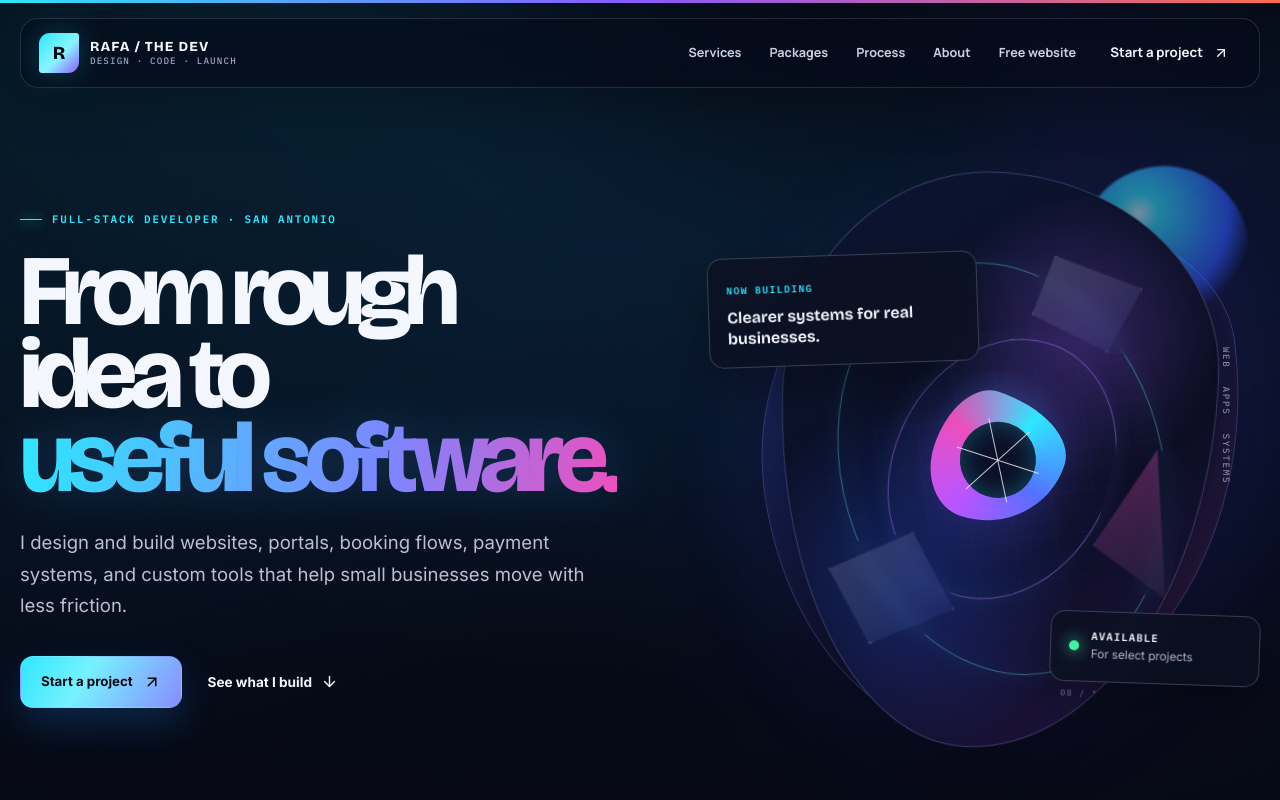
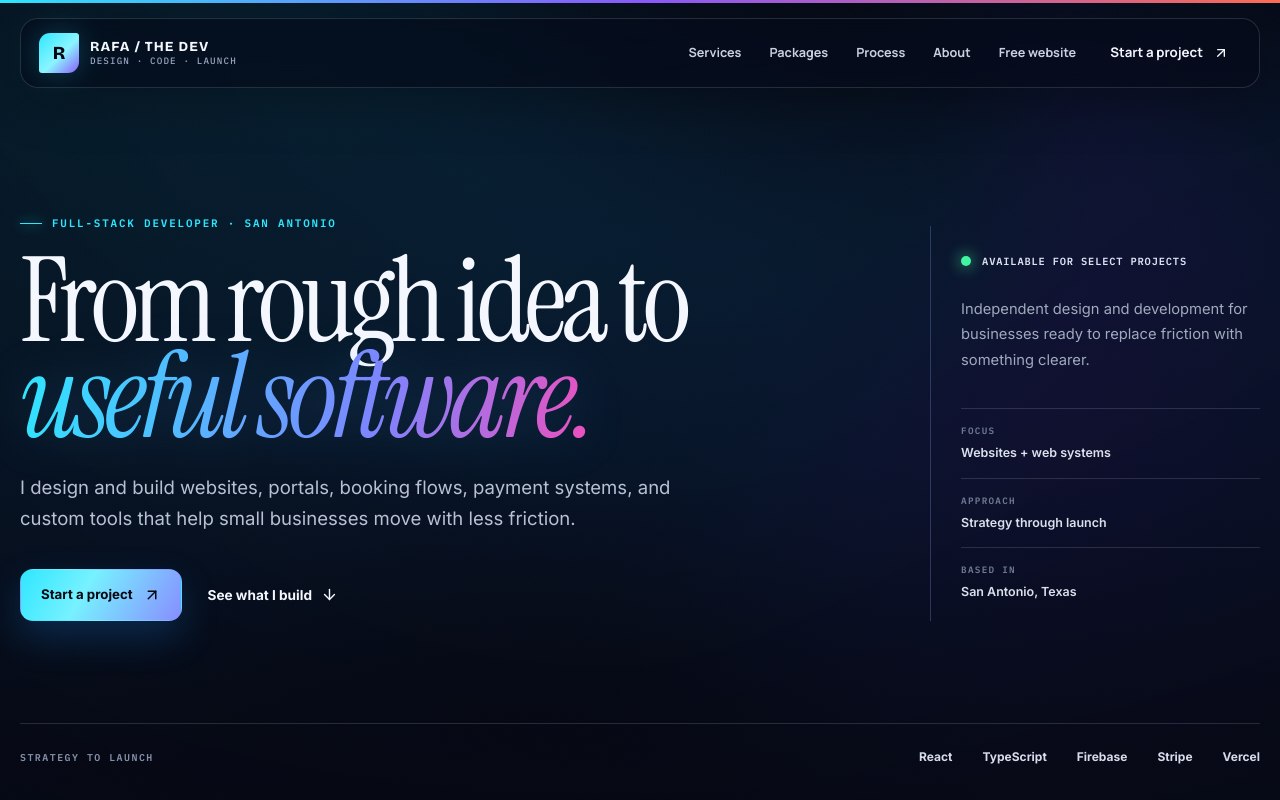
Before and after one commit to webdevRafa/rafa-the-dev, a React (Vite) app: page / in a window 1280 px wide. Shown: the top 800 px of the page. Built offline with nearby package versions, Linux system fonts and the light colour scheme; a web font is replaced by a local one.

Commit message:
Refine public site art direction

```diff
--- a/src/App.css
+++ b/src/App.css
@@ -12,6 +12,7 @@
   --rt-coral: #ff6c56;
   --rt-warm: #ffbd69;
   --rt-font-display: 'Bricolage Grotesque', 'Manrope', sans-serif;
+  --rt-font-editorial: 'Instrument Serif', Georgia, 'Times New Roman', serif;
   --rt-font-sans: 'Inter', 'Manrope', sans-serif;
   --rt-font-mono: 'IBM Plex Mono', 'DM Mono', monospace;
   --rt-radius-sm: 12px;
@@ -206,8 +207,8 @@ select:focus-visible { outline: 3px solid color-mix(in srgb, var(--rt-cyan) 55%,
 .contact-copy h2,
 .footer-callout h2 {
   margin: 16px 0 0;
-  font: 700 clamp(2.4rem, 5.4vw, 5.4rem)/0.95 var(--rt-font-display);
-  letter-spacing: -0.055em;
+  font: 400 clamp(2.7rem, 5.8vw, 5.8rem)/0.92 var(--rt-font-editorial);
+  letter-spacing: -0.035em;
 }
 .section-heading > p,
 .process-intro > p:last-child,
@@ -251,20 +252,20 @@ select:focus-visible { outline: 3px solid color-mix(in srgb, var(--rt-cyan) 55%,
 /* Hero */
 .hero-section {
   display: grid;
-  grid-template-columns: minmax(0, 1.04fr) minmax(430px, 0.96fr);
+  grid-template-columns: minmax(0, 1.42fr) minmax(270px, 0.58fr);
   grid-template-rows: 1fr auto;
-  gap: 48px 7vw;
-  align-items: center;
+  gap: 48px 8vw;
+  align-items: end;
   min-height: 100svh;
   padding-top: 140px;
   padding-bottom: 34px;
 }
-.hero-copy { position: relative; z-index: 2; padding-block: 70px; }
+.hero-copy { position: relative; z-index: 2; padding-block: 70px 54px; }
 .hero-copy h1 {
-  max-width: 780px;
+  max-width: 960px;
   margin: 22px 0 26px;
-  font: 720 clamp(4.3rem, 7.8vw, 8.1rem)/0.84 var(--rt-font-display);
-  letter-spacing: -0.075em;
+  font: 400 clamp(5rem, 9.2vw, 9.8rem)/0.82 var(--rt-font-editorial);
+  letter-spacing: -0.045em;
   text-wrap: balance;
 }
 .hero-copy h1 em {
@@ -275,119 +276,19 @@ select:focus-visible { outline: 3px solid color-mix(in srgb, var(--rt-cyan) 55%,
   background: linear-gradient(100deg, var(--rt-cyan), #7d85ff 62%, var(--rt-magenta));
   -webkit-background-clip: text;
   background-clip: text;
-  font-style: normal;
+  font-style: italic;
   filter: drop-shadow(0 0 24px rgba(66, 166, 255, 0.2));
 }
 .hero-intro { max-width: 690px; margin: 0; color: #b8c1d4; font-size: clamp(1.05rem, 1.45vw, 1.28rem); line-height: 1.7; }
 .hero-actions { display: flex; align-items: center; gap: 26px; margin-top: 34px; }
-.signal-board { position: relative; min-height: 640px; container-type: inline-size; }
-.signal-board::before {
-  content: '';
-  position: absolute;
-  inset: 11% 2% 8% 10%;
-  border: 1px solid rgba(142, 153, 255, 0.28);
-  border-radius: 48% 52% 61% 39% / 48% 31% 69% 52%;
-  background: linear-gradient(145deg, rgba(58, 89, 255, 0.3), rgba(25, 20, 75, 0.4) 55%, rgba(238, 79, 189, 0.18));
-  box-shadow: inset 0 0 90px rgba(255, 255, 255, 0.03), 0 0 100px rgba(74, 71, 255, 0.15);
-  transform: rotate(-7deg);
-}
-.signal-board__orb { position: absolute; top: 4%; right: 2%; width: 170px; aspect-ratio: 1; border-radius: 50%; background: radial-gradient(circle at 35% 28%, #d7fbff, var(--rt-cyan) 12%, var(--rt-blue) 55%, transparent 70%); opacity: 0.55; filter: blur(1px); }
-.signal-board__art {
-  position: absolute;
-  z-index: 2;
-  inset: 5% 8% 5% 13%;
-  overflow: hidden;
-  border-radius: 47% 53% 55% 45% / 39% 34% 66% 61%;
-  border: 1px solid rgba(177, 193, 255, 0.24);
-  background:
-    radial-gradient(circle at 50% 46%, rgba(46, 231, 255, 0.2), transparent 18%),
-    radial-gradient(circle at 68% 28%, rgba(165, 87, 255, 0.28), transparent 28%),
-    radial-gradient(circle at 30% 72%, rgba(49, 88, 255, 0.3), transparent 34%),
-    linear-gradient(145deg, #0c1534, #0a0d20 57%, #221343);
-  box-shadow: var(--rt-shadow);
-  transform: rotate(2deg);
-}
-.signal-board__mesh {
-  position: absolute;
-  inset: -10%;
-  opacity: 0.22;
-  background-image:
-    linear-gradient(rgba(168, 188, 255, 0.22) 1px, transparent 1px),
-    linear-gradient(90deg, rgba(168, 188, 255, 0.22) 1px, transparent 1px);
-  background-size: 38px 38px;
-  transform: rotate(-9deg) scale(1.1);
-  mask-image: radial-gradient(circle at center, black, transparent 73%);
-}
-.signal-board__loop {
-  position: absolute;
-  border: 1px solid rgba(97, 225, 255, 0.42);
-  border-radius: 50%;
-  box-shadow: inset 0 0 45px rgba(46, 231, 255, 0.04), 0 0 30px rgba(46, 231, 255, 0.06);
-}
-.signal-board__loop--outer { inset: 15% 12% 12% 14%; transform: rotate(-18deg); }
-.signal-board__loop--inner { inset: 28% 24% 25% 26%; border-color: rgba(185, 110, 255, 0.5); transform: rotate(25deg); }
-.signal-board__core {
-  position: absolute;
-  top: 50%;
-  left: 50%;
-  display: grid;
-  place-items: center;
-  width: 30%;
-  aspect-ratio: 1;
-  border-radius: 34% 66% 64% 36% / 55% 38% 62% 45%;
-  background: conic-gradient(from 25deg, var(--rt-cyan), #5470ff, #b855ff, var(--rt-magenta), var(--rt-cyan));
-  box-shadow: 0 0 68px rgba(101, 92, 255, 0.46);
-  transform: translate(-50%, -50%) rotate(16deg);
-}
-.signal-board__core::before {
-  content: '';
-  width: 58%;
-  aspect-ratio: 1;
-  border-radius: 50%;
-  background: #0b1027;
-  box-shadow: inset 0 0 24px rgba(46, 231, 255, 0.28);
-}
-.signal-board__core i {
-  position: absolute;
-  left: 17%;
-  width: 66%;
-  height: 1px;
-  background: rgba(240, 246, 255, 0.8);
-  transform-origin: center;
-}
-.signal-board__core i:nth-child(1) { transform: rotate(0deg); }
-.signal-board__core i:nth-child(2) { transform: rotate(60deg); }
-.signal-board__core i:nth-child(3) { transform: rotate(120deg); }
-.signal-board__shard {
-  position: absolute;
-  display: block;
-  border: 1px solid rgba(225, 234, 255, 0.28);
-  background: linear-gradient(145deg, rgba(255, 255, 255, 0.14), rgba(76, 112, 255, 0.08));
-  backdrop-filter: blur(8px);
-}
-.signal-board__shard--one { top: 15%; right: 19%; width: 24%; height: 15%; clip-path: polygon(12% 0, 100% 20%, 78% 100%, 0 72%); transform: rotate(8deg); }
-.signal-board__shard--two { bottom: 18%; left: 13%; width: 27%; height: 18%; clip-path: polygon(0 22%, 76% 0, 100% 80%, 24% 100%); transform: rotate(-11deg); }
-.signal-board__shard--three { right: 7%; bottom: 28%; width: 19%; height: 25%; clip-path: polygon(50% 0, 100% 100%, 0 75%); background: linear-gradient(145deg, rgba(238, 79, 189, 0.34), rgba(255, 255, 255, 0.04)); transform: rotate(11deg); }
-.signal-board__coordinate { position: absolute; right: 12%; bottom: 9%; color: rgba(221, 230, 255, 0.46); font: 500 0.52rem var(--rt-font-mono); letter-spacing: 0.16em; }
-.signal-card {
-  position: absolute;
-  z-index: 4;
-  padding: 17px 18px;
-  border: 1px solid rgba(230, 237, 255, 0.21);
-  border-radius: 15px;
-  background: rgba(10, 15, 32, 0.8);
-  box-shadow: 0 20px 52px rgba(0, 0, 0, 0.34);
-  backdrop-filter: blur(16px);
-}
-.signal-card--top { top: 18%; left: 0; width: min(270px, 54%); transform: rotate(-2deg); }
-.signal-card--top span { color: var(--rt-cyan); font: 600 0.61rem var(--rt-font-mono); letter-spacing: 0.14em; }
-.signal-card--top strong { display: block; margin-top: 8px; font: 650 1rem/1.3 var(--rt-font-display); }
-.signal-card--bottom { right: 0; bottom: 15%; display: flex; align-items: center; gap: 12px; min-width: 210px; transform: rotate(2deg); }
-.signal-card--bottom div { display: grid; gap: 3px; }
-.signal-card--bottom strong { font: 650 0.67rem var(--rt-font-mono); letter-spacing: 0.1em; }
-.signal-card--bottom small { color: var(--rt-muted); font-size: 0.73rem; }
 .live-dot { width: 10px; height: 10px; border-radius: 50%; background: #42f5a1; box-shadow: 0 0 15px #42f5a1; }
-.signal-board__rail { position: absolute; z-index: 4; right: -35px; top: 42%; display: flex; gap: 18px; color: rgba(255, 255, 255, 0.48); font: 500 0.58rem var(--rt-font-mono); letter-spacing: 0.18em; transform: rotate(90deg); }
+.hero-context { align-self: end; margin-bottom: 54px; padding: 28px 0 4px 30px; border-left: 1px solid rgba(142, 153, 255, 0.28); }
+.hero-availability { display: flex; align-items: center; gap: 11px; color: #dce2f2; font: 600 0.65rem/1.4 var(--rt-font-mono); letter-spacing: 0.08em; text-transform: uppercase; }
+.hero-context > p { max-width: 340px; margin: 28px 0 34px; color: #9faabd; font-size: 0.92rem; line-height: 1.75; }
+.hero-context dl { display: grid; gap: 0; margin: 0; }
+.hero-context dl div { display: grid; gap: 7px; padding: 15px 0; border-top: 1px solid var(--rt-line); }
+.hero-context dt { color: #6f7b95; font: 600 0.58rem var(--rt-font-mono); letter-spacing: 0.14em; }
+.hero-context dd { margin: 0; color: #dbe0ed; font-size: 0.78rem; font-weight: 600; }
 .hero-proof { grid-column: 1 / -1; display: flex; align-items: center; justify-content: space-between; padding-top: 24px; border-top: 1px solid var(--rt-line); }
 .hero-proof > span { color: #8490aa; font: 600 0.62rem var(--rt-font-mono); letter-spacing: 0.15em; }
 .hero-proof > div { display: flex; flex-wrap: wrap; justify-content: flex-end; gap: 14px 30px; }
@@ -481,59 +382,13 @@ select:focus-visible { outline: 3px solid color-mix(in srgb, var(--rt-cyan) 55%,
 .process-list small { grid-area: copy; max-width: 520px; color: var(--rt-muted); font-size: 0.9rem; line-height: 1.65; }
 
 /* About and FAQ */
-.about-section { display: grid; grid-template-columns: minmax(380px, 0.8fr) minmax(0, 1.2fr); gap: 10vw; align-items: center; }
-.about-visual { position: relative; min-height: 610px; }
-.about-system-art {
-  position: absolute;
-  inset: 0 8% 0 0;
-  overflow: hidden;
-  border: 1px solid rgba(255, 150, 191, 0.24);
-  border-radius: 33% 67% 52% 48% / 47% 36% 64% 53%;
-  background:
-    radial-gradient(circle at 31% 27%, rgba(238, 79, 189, 0.3), transparent 28%),
-    radial-gradient(circle at 71% 68%, rgba(255, 108, 86, 0.27), transparent 30%),
-    linear-gradient(145deg, #1b1237, #090d20 58%, #24102a);
-  box-shadow: var(--rt-shadow);
-  transform: rotate(-3deg);
-}
-.about-system-art__grid {
-  position: absolute;
-  inset: -12%;
-  opacity: 0.22;
-  background-image:
-    linear-gradient(rgba(255, 190, 221, 0.22) 1px, transparent 1px),
-    linear-gradient(90deg, rgba(255, 190, 221, 0.22) 1px, transparent 1px);
-  background-size: 42px 42px;
-  transform: rotate(10deg);
-  mask-image: radial-gradient(circle, black, transparent 78%);
-}
-.about-system-art__orbit { position: absolute; border: 1px solid rgba(255, 166, 207, 0.35); border-radius: 50%; }
-.about-system-art__orbit--one { inset: 14% 11% 18% 12%; transform: rotate(12deg); }
-.about-system-art__orbit--two { inset: 28% 26% 30% 25%; border-color: rgba(255, 144, 92, 0.42); transform: rotate(-24deg); }
-.about-system-art__module {
-  position: absolute;
-  z-index: 2;
-  display: grid;
-  gap: 5px;
-  min-width: 132px;
-  padding: 15px 17px;
-  border: 1px solid rgba(239, 229, 255, 0.2);
-  border-radius: 14px 5px 14px 5px;
-  background: rgba(10, 12, 28, 0.72);
-  box-shadow: 0 16px 35px rgba(0, 0, 0, 0.22);
-  backdrop-filter: blur(12px);
-}
-.about-system-art__module i { color: #ff8fca; font: 500 0.54rem var(--rt-font-mono); font-style: normal; }
-.about-system-art__module b { font: 650 0.67rem var(--rt-font-mono); letter-spacing: 0.11em; }
-.about-system-art__module--strategy { top: 18%; left: 13%; transform: rotate(-4deg); }
-.about-system-art__module--design { top: 44%; right: 9%; transform: rotate(5deg); }
-.about-system-art__module--build { bottom: 16%; left: 20%; transform: rotate(-2deg); }
-.about-system-art__node { position: absolute; z-index: 3; width: 13px; aspect-ratio: 1; border-radius: 50%; background: #ff7c5d; box-shadow: 0 0 20px #ff6c56; }
-.about-system-art__node--one { top: 32%; right: 24%; }
-.about-system-art__node--two { bottom: 31%; left: 15%; width: 9px; background: #f04fc1; box-shadow: 0 0 18px #f04fc1; }
-.about-system-art__node--three { top: 57%; left: 44%; width: 18px; background: #ffb467; box-shadow: 0 0 26px rgba(255, 180, 103, 0.72); }
-.about-stamp { position: absolute; right: -10px; bottom: 8%; display: grid; place-items: center; width: 120px; aspect-ratio: 1; color: #070a14; border-radius: 50%; background: linear-gradient(135deg, var(--rt-coral), var(--rt-warm)); box-shadow: 0 20px 50px rgba(255, 104, 75, 0.24); font: 700 0.66rem/1.5 var(--rt-font-mono); text-align: center; transform: rotate(8deg); }
-.about-copy h2 { font-size: clamp(2.8rem, 5vw, 5rem); }
+.about-section { display: grid; grid-template-columns: minmax(230px, 0.46fr) minmax(0, 1.54fr); gap: 10vw; align-items: start; }
+.about-aside { position: sticky; top: 150px; }
+.about-facts { display: grid; gap: 0; margin-top: 40px; border-top: 1px solid rgba(255, 138, 175, 0.3); }
+.about-facts div { display: grid; gap: 8px; padding: 18px 0; border-bottom: 1px solid var(--rt-line); }
+.about-facts span { color: #8e7992; font: 600 0.57rem var(--rt-font-mono); letter-spacing: 0.14em; }
+.about-facts strong { color: #e8e3ea; font-size: 0.82rem; font-weight: 600; }
+.about-copy h2 { max-width: 940px; margin-top: 0; font-size: clamp(3.4rem, 6.7vw, 7.1rem); }
 .about-copy > p { max-width: 690px; color: var(--rt-muted); font-size: 1rem; line-height: 1.8; }
 .about-copy .about-lead { margin-top: 32px; color: #e3e6ef; font-size: clamp(1.1rem, 1.6vw, 1.35rem); }
 .about-copy .text-link { margin-top: 20px; }
@@ -625,8 +480,7 @@ select:focus-visible { outline: 3px solid color-mix(in srgb, var(--rt-cyan) 55%,
 @media (max-width: 1100px) {
   .site-header { top: 12px; left: 12px; right: 12px; width: auto; }
   .nav-links > a:not(.button) { padding-inline: 8px; }
-  .hero-section { grid-template-columns: minmax(0, 1fr) minmax(360px, 0.82fr); gap: 40px; }
-  .signal-board { min-height: 570px; }
+  .hero-section { grid-template-columns: minmax(0, 1.25fr) minmax(250px, 0.55fr); gap: 48px; }
   .service-card { min-height: 450px; }
   .packages-grid { grid-template-columns: 1fr; }
   .package-card,
@@ -664,7 +518,9 @@ select:focus-visible { outline: 3px solid color-mix(in srgb, var(--rt-cyan) 55%,
   .hero-section { grid-template-columns: 1fr; grid-template-rows: auto auto auto; min-height: auto; padding-top: 150px; }
   .hero-copy { padding-block: 30px 0; }
   .hero-copy h1 { max-width: 700px; font-size: clamp(4rem, 13vw, 7.4rem); }
-  .signal-board { min-height: min(680px, 112vw); }
+  .hero-context { margin: 12px 0 4px; padding: 26px 0 0; border-top: 1px solid rgba(142, 153, 255, 0.28); border-left: 0; }
+  .hero-context > p { max-width: 620px; }
+  .hero-context dl { grid-template-columns: repeat(3, minmax(0, 1fr)); gap: 20px; }
   .hero-proof { flex-direction: column; align-items: flex-start; gap: 18px; }
   .hero-proof > div { justify-content: flex-start; }
   .signal-section,
@@ -677,10 +533,9 @@ select:focus-visible { outline: 3px solid color-mix(in srgb, var(--rt-cyan) 55%,
   .service-card { grid-column: auto; min-height: 430px; margin: 0; }
   .capability-ribbon { grid-template-columns: repeat(2, 1fr); }
   .process-intro,
+  .about-aside,
   .contact-copy { position: static; }
   .about-section { gap: 70px; }
-  .about-visual { min-height: 720px; }
-  .about-system-art { right: 5%; }
   .faq-answer-shell p { margin-left: 66px; }
 }
 
@@ -696,14 +551,7 @@ select:focus-visible { outline: 3px solid color-mix(in srgb, var(--rt-cyan) 55%,
   .hero-copy h1 em { width: auto; }
   .hero-actions { align-items: stretch; flex-direction: column; gap: 18px; }
   .hero-actions .button { width: 100%; }
-  .signal-board { min-height: 470px; }
-  .signal-board__art { inset: 7% 4% 4% 6%; }
-  .signal-board::before { inset: 10% 0 5% 3%; }
-  .signal-board__orb { width: 110px; }
-  .signal-card--top { top: 13%; width: 55%; padding: 12px; }
-  .signal-card--top strong { font-size: 0.78rem; }
-  .signal-card--bottom { right: -3px; bottom: 8%; min-width: 168px; padding: 12px; }
-  .signal-board__rail { display: none; }
+  .hero-context dl { grid-template-columns: 1fr; gap: 0; }
   .hero-proof > div { gap: 10px 18px; }
   .signal-section { padding-block: 100px; }
   .section-heading h2,
@@ -725,9 +573,6 @@ select:focus-visible { outline: 3px solid color-mix(in srgb, var(--rt-cyan) 55%,
   .process-list article { grid-template-columns: 54px 1fr; grid-template-areas: 'num label' 'title title' 'copy copy'; gap: 10px; padding: 28px 0; }
   .process-list h3 { margin-top: 10px; }
   .process-list small { font-size: 0.84rem; }
-  .about-visual { min-height: 470px; }
-  .about-system-art { right: 0; }
-  .about-stamp { right: -4px; width: 96px; }
   .faq-question { grid-template-columns: 30px 1fr auto; gap: 10px; }
   .faq-answer-shell p { margin-left: 40px; }
   .inquiry-panel { padding: 22px 16px; border-radius: 24px; }
--- a/src/App.tsx
+++ b/src/App.tsx
@@ -195,53 +195,6 @@ function FaqItem({ faq, index }: { faq: (typeof faqs)[number]; index: number })
   )
 }
 
-function HeroSignalBoard() {
-  const reduceMotion = useReducedMotion()
-  return (
-    <motion.div
-      className="signal-board"
-      initial={reduceMotion ? false : { opacity: 0, x: 52, rotate: 2 }}
-      animate={{ opacity: 1, x: 0, rotate: 0 }}
-      transition={{ duration: 0.9, delay: 0.25, ease: revealEase }}
-    >
-      <span className="signal-board__orb" />
-      <div className="signal-board__art" aria-hidden="true">
-        <span className="signal-board__mesh" />
-        <span className="signal-board__loop signal-board__loop--outer" />
-        <span className="signal-board__loop signal-board__loop--inner" />
-        <span className="signal-board__shard signal-board__shard--one" />
-        <span className="signal-board__shard signal-board__shard--two" />
-        <span className="signal-board__shard signal-board__shard--three" />
-        <span className="signal-board__core">
-          <i />
-          <i />
-          <i />
-        </span>
-        <span className="signal-board__coordinate">08 / 13 / BUILD</span>
-      </div>
-      <motion.div
-        className="signal-card signal-card--top"
-        animate={reduceMotion ? undefined : { y: [0, -10, 0], rotate: [-2, 0, -2] }}
-        transition={{ duration: 6.5, repeat: Infinity, ease: 'easeInOut' }}
-      >
-        <span>NOW BUILDING</span>
-        <strong>Clearer systems for real businesses.</strong>
-      </motion.div>
-      <motion.div
-        className="signal-card signal-card--bottom"
-        animate={reduceMotion ? undefined : { y: [0, 9, 0], rotate: [2, 0, 2] }}
-        transition={{ duration: 7.2, repeat: Infinity, ease: 'easeInOut' }}
-      >
-        <span className="live-dot" />
-        <div><strong>AVAILABLE</strong><small>For select projects</small></div>
-      </motion.div>
-      <div className="signal-board__rail" aria-hidden="true">
-        <span>WEB</span><span>APPS</span><span>SYSTEMS</span>
-      </div>
-    </motion.div>
-  )
-}
-
 function App() {
   const [briefReady, setBriefReady] = useState(false)
   const [briefCopied, setBriefCopied] = useState(false)
@@ -327,7 +280,21 @@ function App() {
               </motion.div>
             </motion.div>
           </div>
-          <HeroSignalBoard />
+          <motion.aside
+            className="hero-context"
+            initial={reduceMotion ? false : { opacity: 0, y: 28 }}
+            animate={{ opacity: 1, y: 0 }}
+            transition={{ duration: 0.72, delay: 0.42, ease: revealEase }}
+            aria-label="Studio details"
+          >
+            <div className="hero-availability"><span className="live-dot" /> Available for select projects</div>
+            <p>Independent design and development for businesses ready to replace friction with something clearer.</p>
+            <dl>
+              <div><dt>FOCUS</dt><dd>Websites + web systems</dd></div>
+              <div><dt>APPROACH</dt><dd>Strategy through launch</dd></div>
+              <div><dt>BASED IN</dt><dd>San Antonio, Texas</dd></div>
+            </dl>
+          </motion.aside>
           <div className="hero-proof" aria-label="Core technologies and approach">
             <span>STRATEGY TO LAUNCH</span>
             <div>{['React', 'TypeScript', 'Firebase', 'Stripe', 'Vercel'].map((item) => <span key={item}>{item}</span>)}</div>
@@ -426,22 +393,15 @@ function App() {
         </section>
 
         <section className="about-section page-frame" id="about" data-ambient-scene="5">
-          <Reveal className="about-visual">
-            <div className="about-system-art" aria-hidden="true">
-              <span className="about-system-art__grid" />
-              <span className="about-system-art__orbit about-system-art__orbit--one" />
-              <span className="about-system-art__orbit about-system-art__orbit--two" />
-              <span className="about-system-art__module about-system-art__module--strategy"><i>01</i><b>STRATEGY</b></span>
-              <span className="about-system-art__module about-system-art__module--design"><i>02</i><b>DESIGN</b></span>
-              <span className="about-system-art__module about-system-art__module--build"><i>03</i><b>BUILD</b></span>
-              <span className="about-system-art__node about-system-art__node--one" />
-              <span className="about-system-art__node about-system-art__node--two" />
-              <span className="about-system-art__node about-system-art__node--three" />
+          <Reveal className="about-aside">
+            <p className="section-kicker">THE PERSON BEHIND THE BUILD</p>
+            <div className="about-facts" aria-label="About Rafa">
+              <div><span>BASED IN</span><strong>San Antonio, Texas</strong></div>
+              <div><span>WORKING STYLE</span><strong>Direct collaboration</strong></div>
+              <div><span>BUILT FOR</span><strong>Real businesses</strong></div>
             </div>
-            <span className="about-stamp">SAN ANTONIO<br />TEXAS</span>
           </Reveal>
           <Reveal className="about-copy" delay={0.08}>
-            <p className="section-kicker">THE PERSON BEHIND THE BUILD</p>
             <h2>Thoughtful software. Straightforward collaboration.</h2>
             <p className="about-lead">I’m Rafa, a full-stack developer who likes understanding how a business works before writing the first line of code.</p>
             <p>My projects have included marketplaces, booking platforms, payment systems, dashboards, portals, analytics tools, and custom operations software.</p>
--- a/src/index.css
+++ b/src/index.css
@@ -1,4 +1,4 @@
-@import url('https://fonts.googleapis.com/css2?family=Bricolage+Grotesque:opsz,wdth,wght@12..96,75..100,400..800&family=DM+Mono:wght@400;500&family=IBM+Plex+Mono:wght@400;500;600&family=Inter:wght@400;500;600;700&family=Manrope:wght@400;500;600;700&family=Oswald:wght@500;600&display=swap');
+@import url('https://fonts.googleapis.com/css2?family=Bricolage+Grotesque:opsz,wdth,wght@12..96,75..100,400..800&family=DM+Mono:wght@400;500&family=IBM+Plex+Mono:wght@400;500;600&family=Instrument+Serif:ital@0;1&family=Inter:wght@400;500;600;700&family=Manrope:wght@400;500;600;700&family=Oswald:wght@500;600&display=swap');
 @import "tailwindcss";
 
 @theme {
```
Also changed, not shown: src/FreeWebsitePage.css (+6 -6 lines).
